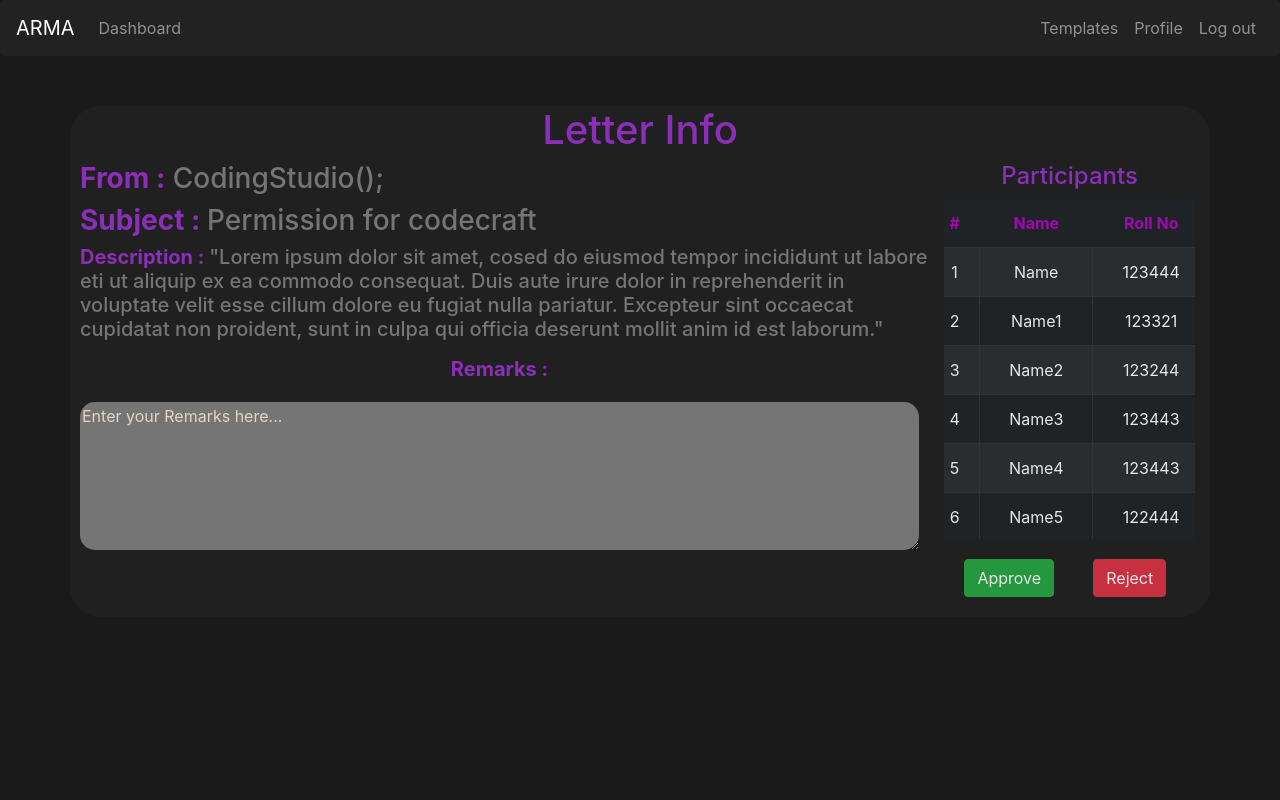
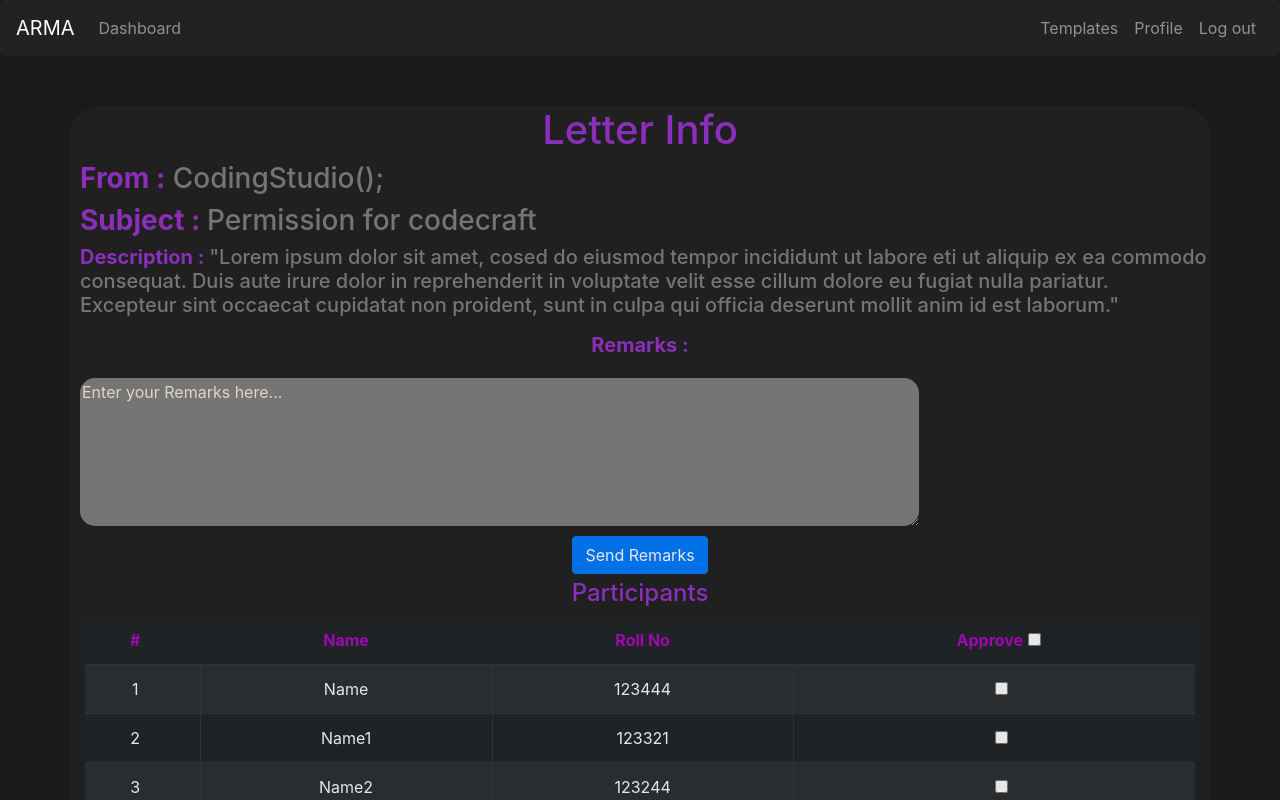
Before and after one commit to coding-Studio-vbit/A.R.M.A-Legacy, a React (Create React App) app in the folder react/: page /Remarks in a window 1280 px wide. Shown: the top 800 px of the page. Built offline with nearby package versions, Linux system fonts and the light colour scheme; sample sign-in values are in the browser's storage.

Commit message:
Changes on Remarks

```diff
--- a/react/src/components/Remarks.js
+++ b/react/src/components/Remarks.js
@@ -1,63 +1,84 @@
-import React, {useState} from 'react';
+import React, {useState, useEffect} from 'react';
 import Table from 'react-bootstrap/Table';
 import Button from 'react-bootstrap/Button';
 import {Container,Row,Col} from 'react-bootstrap';
 import Nav from './Navi';
 import axios from 'axios';
 import '../css/Remarks.css';
-class Remarks extends React.Component {
-state={    Forum: 'Coding Studio',
-   participants:[{
+const Remarks =() => {
+  const [From, setFrom] = useState( 'Coding Studio')
+  const [Participants, setPeople] = useState([])
+  const [Select, setSelect] = useState([])
+  const [Text, setText] = useState({text:''})
+  useEffect(()=>{
+    let Participants=[{
       name:'Name',
-     roll:'123444'
+      roll:'123444',
+      check:false
     },
     {
      name:'Name1',
-    roll:'123321'
+     roll:'123321',
+     check:false
    },
    {
      name:'Name2',
-    roll:'123244'
+     roll:'123244',
+     check:false
    },
    {
      name:'Name3',
-    roll:'123443'
+     roll:'123443',
+     check:false
    },
    {
      name:'Name4',
-    roll:'123443'
+     roll:'129443',
+     check:false
    },
    {
     name:'Name5',
-   roll:'122444'
+    roll:'122444',
+    check:false
   },
- {
-   name:'Name6',
-   roll:'123476'
+  {  name:'Name6',
+    roll:'123476',
+    check:false
   },
   {
    name:'Name7',
-  roll:'134244'
+   roll:'134244',
+   check:false
   },
   {
    name:'Name8',
-  roll:'123244'
+   roll:'126244',
+   check:false
   }
-   ],
-   text:''
-
+    ];
+    setPeople(
+      Participants.map(d =>{
+        return{
+          name:d.name,
+          roll:d.roll,
+          check:d.check
         }
-
-handleInput(e){
+      }));
+  },[]);
+const handleInput=(e)=>{
   console.log(e.target.value)
-  this.setState({
+ setText({
     text:e.target.value
   })
 }
-addRemark=(e)=>{
-  e.preventDefault();
-    const  payload= this.state.text;
-  this.setState({
+const addRemark=(sel,rej)=>{
+  console.log(sel);
+
+    const  payload= { remark:Text.text,
+      selected: sel,
+      rejected:rej
+    }
+  setText({
   text:''
  })
   axios({
@@ -73,12 +94,40 @@ addRemark=(e)=>{
       console.log("Error sending data")
     });
  }
+ const Selected=()=>{
+  const sel=Participants.filter(data => data.check==true);
+  const rej=Participants.filter(data => data.check==false);
+  addRemark(sel,rej);
+
+ }
 
 
-render(){
   var count=1;
-  const list= this.state.participants.map(item=> {return(<tr><td>{count++}</td><td>{item.name}</td>
-      <td>{item.roll}</td></tr>)});
+  const list= Participants.map(item=> {
+
+  return(
+  <tr>
+    <td>{count++}</td>
+    <td>{item.name}</td>
+    <td>{item.roll}</td>
+    <td><input  onChange={event =>{
+
+        let checked=event.target.checked;
+
+        setPeople(
+          Participants.map(data=>{
+            if(item.roll===data.roll){
+              data.check=checked;
+            }
+            return data;
+          })
+        )
+
+
+      }}type="checkbox" id="Approve" name="App" checked={item.check} ></input></td>
+    {/* <td><input type="checkbox" id={Id1} name={Name}  ></input></td> */}
+    </tr>
+    )});
     return(
       <div>
       <Nav/>
@@ -91,7 +140,9 @@ render(){
     <Row><h3><span>Subject : </span>Permission for codecraft</h3></Row>
     <Row><h5><span>Description : </span>"Lorem ipsum dolor sit amet, cosed do eiusmod tempor incididunt ut labore eti ut aliquip ex ea commodo consequat. Duis aute irure dolor in reprehenderit in voluptate velit esse cillum dolore eu fugiat nulla pariatur. Excepteur sint occaecat cupidatat non proident, sunt in culpa qui officia deserunt mollit anim id est laborum."</h5></Row>
     <label>Remarks : </label>
-    <Row><textarea value={this.state.text} onChange={this.handleInput.bind(this)} cols={80} rows={6} placeholder="Enter your Remarks here..."/></Row>
+    <Row><textarea value={Text.text} onChange={handleInput} cols={80} rows={6} placeholder="Enter your Remarks here..."/></Row>
+    <Button className='Rebtn' variant="primary" onClick={Selected}>Send Remarks</Button>
+
    </Col>
 
     <Col>
@@ -103,14 +154,33 @@ render(){
       <th>#</th>
       <th>Name</th>
       <th>Roll No</th>
+      <th>Approve<input onChange={event =>{
+
+      let checked=event.target.checked;
+      setPeople(
+        Participants.map(data=>{
+
+            data.check=checked;
+
+          return data;
+        })
+      )
+
+    }} type="checkbox" id='Approve' name='App'  ></input></th>
+      {/* <th>Reject<input type="checkbox" id='Reject' name='rej'  ></input></th> */}
 
     </tr>
   </thead>  <tbody>
     {list}</tbody></Table>
     </Row></div>
+    {/* <div className="Buttoncell">
+    <Row>
+      <Col><Button variant="primary" size="sm" >Approve All</Button></Col>
+      <Col><Button variant="primary" size="sm">Reject All</Button></Col>
+    </Row></div> */}
     <div className="Buttons">
     <Row>
-      <Col><Button variant="success">Approve</Button></Col>
+      <Col><Button variant="success" siz="lg" onClick={Selected}>Approve</Button></Col>
       <Col><Button variant="danger">Reject</Button></Col>
     </Row>
     </div>
@@ -134,5 +204,5 @@ render(){
 </div> */}
 </div>
     )}
-}
+
 export default Remarks;
--- a/react/src/css/Profile.css
+++ b/react/src/css/Profile.css
@@ -1,7 +1,7 @@
-  @media only screen and (max-width: 800px) {
+  /* @media only screen and (max-width: 600px) {
     .container{
       text-align: center;
-      margin: 30px;
+      margin: 0px;
     }
     .containerz{
       padding: 10px;
@@ -11,7 +11,7 @@
       text-align: center;
       border: 0;
     }
-  }
+  } */
   tr{
     color:white;
     padding-bottom: 0px;
--- a/react/src/css/Remarks.css
+++ b/react/src/css/Remarks.css
@@ -36,12 +36,14 @@ textarea{
   background-color: grey;
   border: 0;
   border-radius: 15px;
+  max-width: 100%;
 }
 ::placeholder{
   color: antiquewhite;
 }
 .Buttons{
-  margin:20px;
+  margin:15px;
+  margin-bottom: 5px;
   position: relative;
 }
 h4{
@@ -54,11 +56,15 @@ h4{
   overflow-y: auto;
  overflow-x: hidden;
   width: 100%;
-  height: 340px;
+  height: 393px;
 
 }
-
-
+.Buttoncell{
+  margin:5px;
+}
+.Rebtn{
+  margin-bottom:5px;
+}
 ::-webkit-scrollbar {
   width: 3px;
 }
```
Lines whose indentation alone changed are shown as unchanged.
